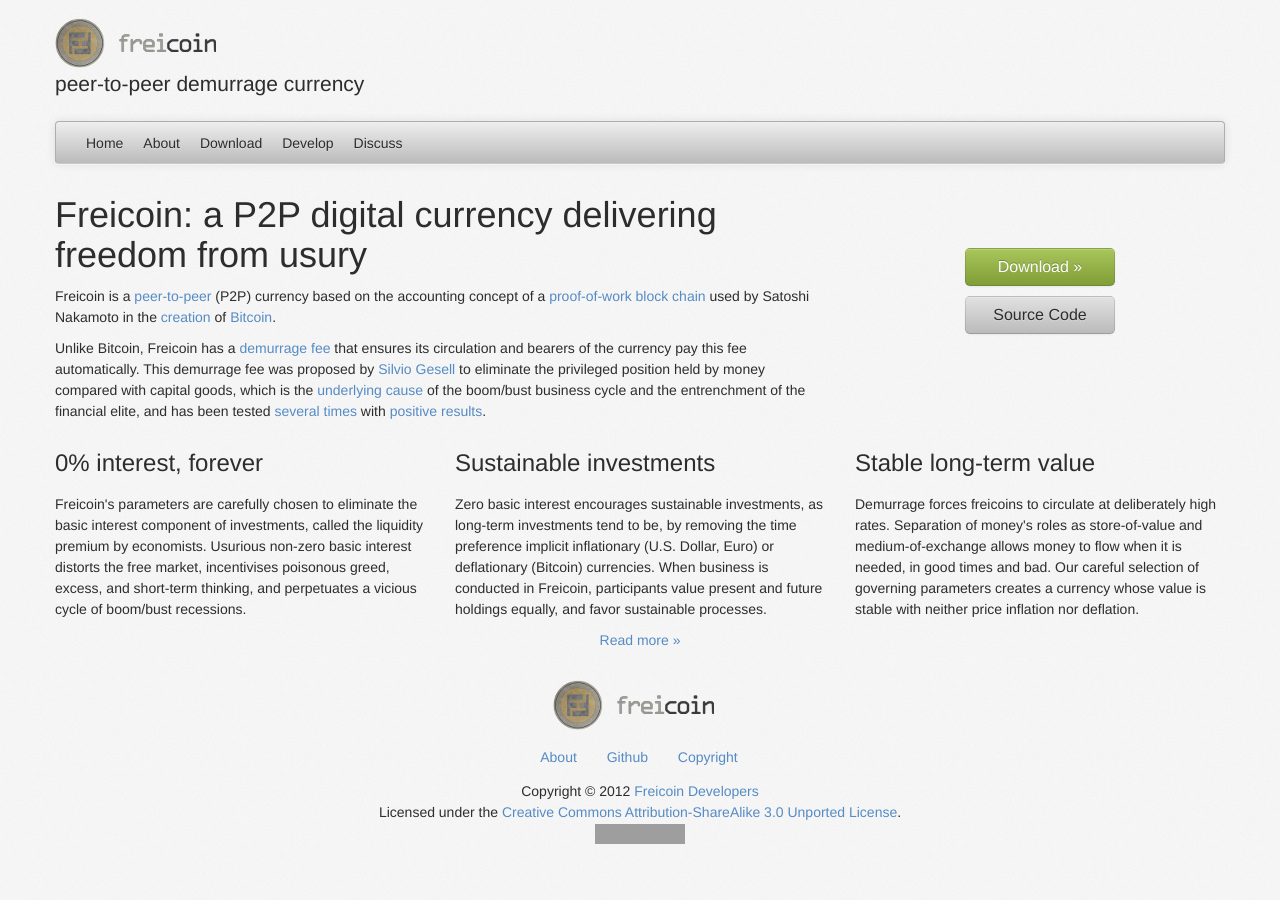
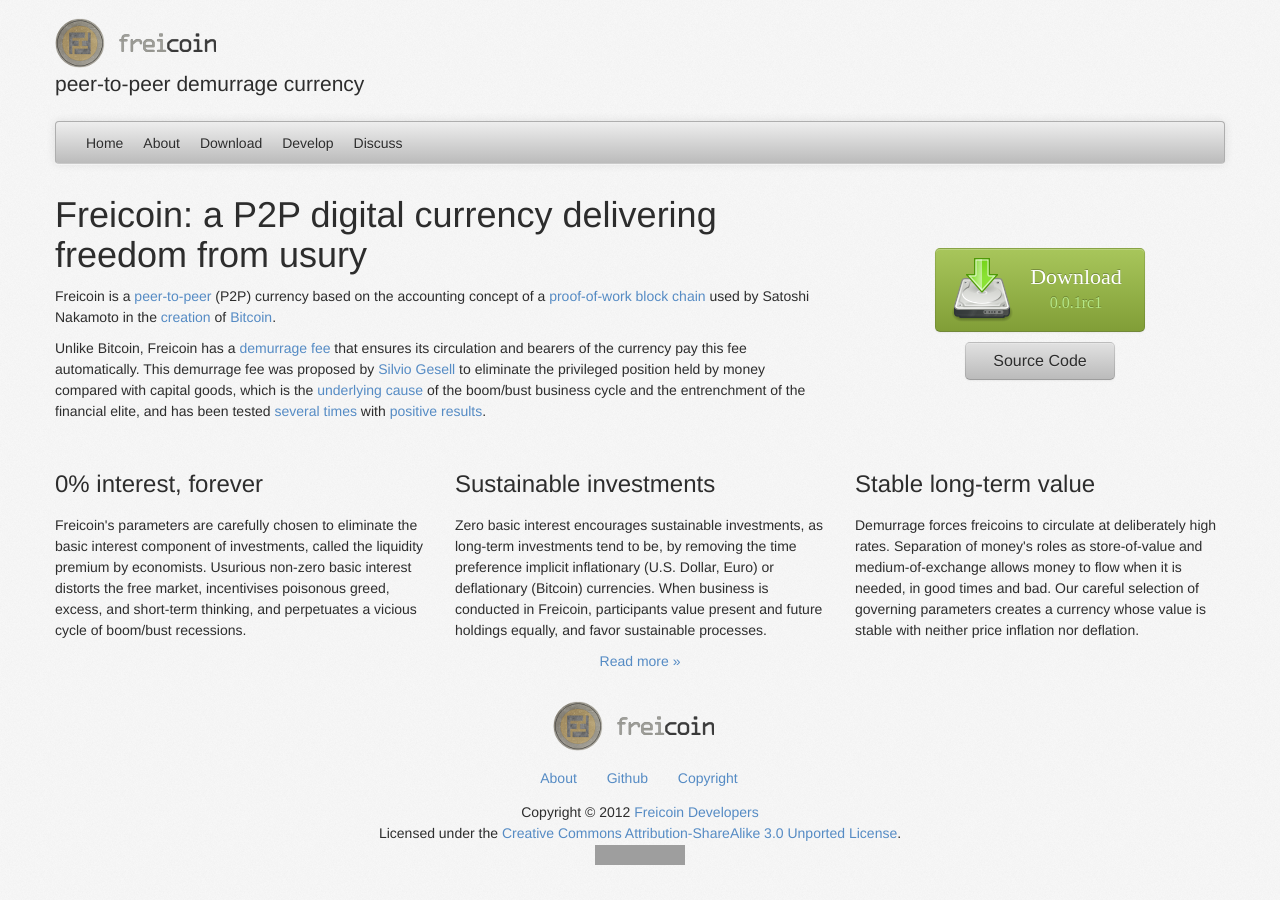
Before and after one commit to freicoin/freico.in, a Jekyll site: the page built from index.html, in a window 1280 px wide. Built offline with Jekyll 4.4.1, drawn with Linux system fonts in a browser that asks for light colours; nearby versions of some CDN libraries; some web fonts are replaced; comment, search, counter and statistics services are not loaded; grey boxes are pictures that could not be loaded.

Commit message:
Stylish download icon on main page

```diff
--- a/index.html
+++ b/index.html
@@ -14,7 +14,7 @@
 
   <div class="span4" style="text-align:center;">
     <br><br><br>
-    <p><a style="min-width:120px;" class="btn btn-success btn-large" href="/download/index.html">Download &raquo;</a></p>
+    <p><a class="btn btn-success btn-large" href="/download/"><span class="download-content" style=""><span class="download-title">Download</span><span class="download-version">{{ site.freicoind.version }}</span></span></a></p>
     <p><a style="min-width:120px;" class="btn btn-info btn-large" href="https://github.com/freicoin/freicoin">Source Code</a></p>
     <br><br><br>
   </div>
--- a/static/css/custom.css
+++ b/static/css/custom.css
@@ -1,2 +1,5 @@
 ul.nostyle{list-style:none;margin:0;}
 img.os_icon{margin-right:5px;}
+span.download-content{display:block;min-height:64px;padding-left:80px;padding-right:8px;text-align:center;font-family:serif;background:url(/static/images/download.png) 0 0 no-repeat;}
+span.download-title{display:block;padding-top:6px;font-size:22px;color:white;}
+span.download-version{display:block;padding-top:4px;font-size:16px;color:#B5E786;}
```
